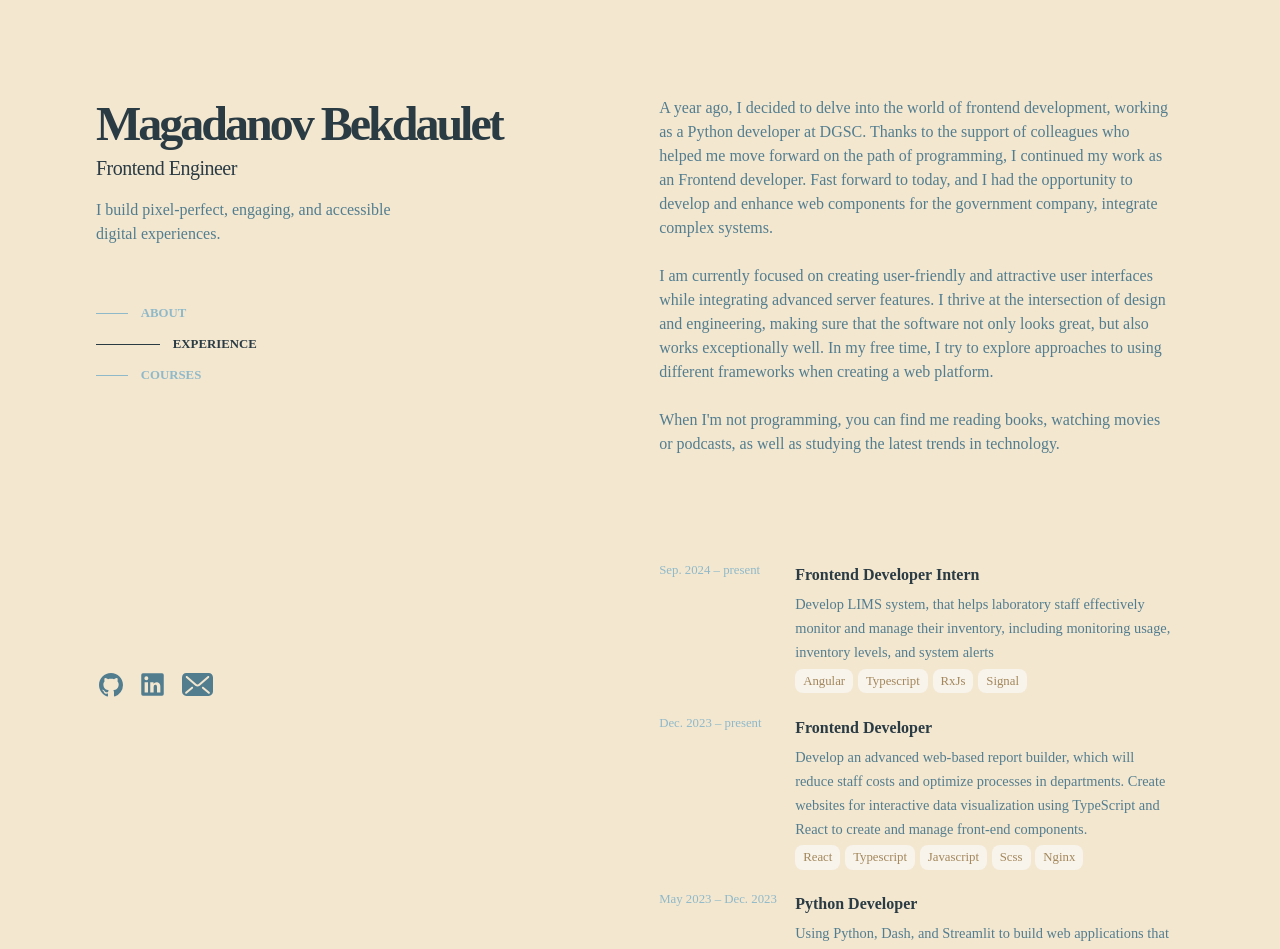
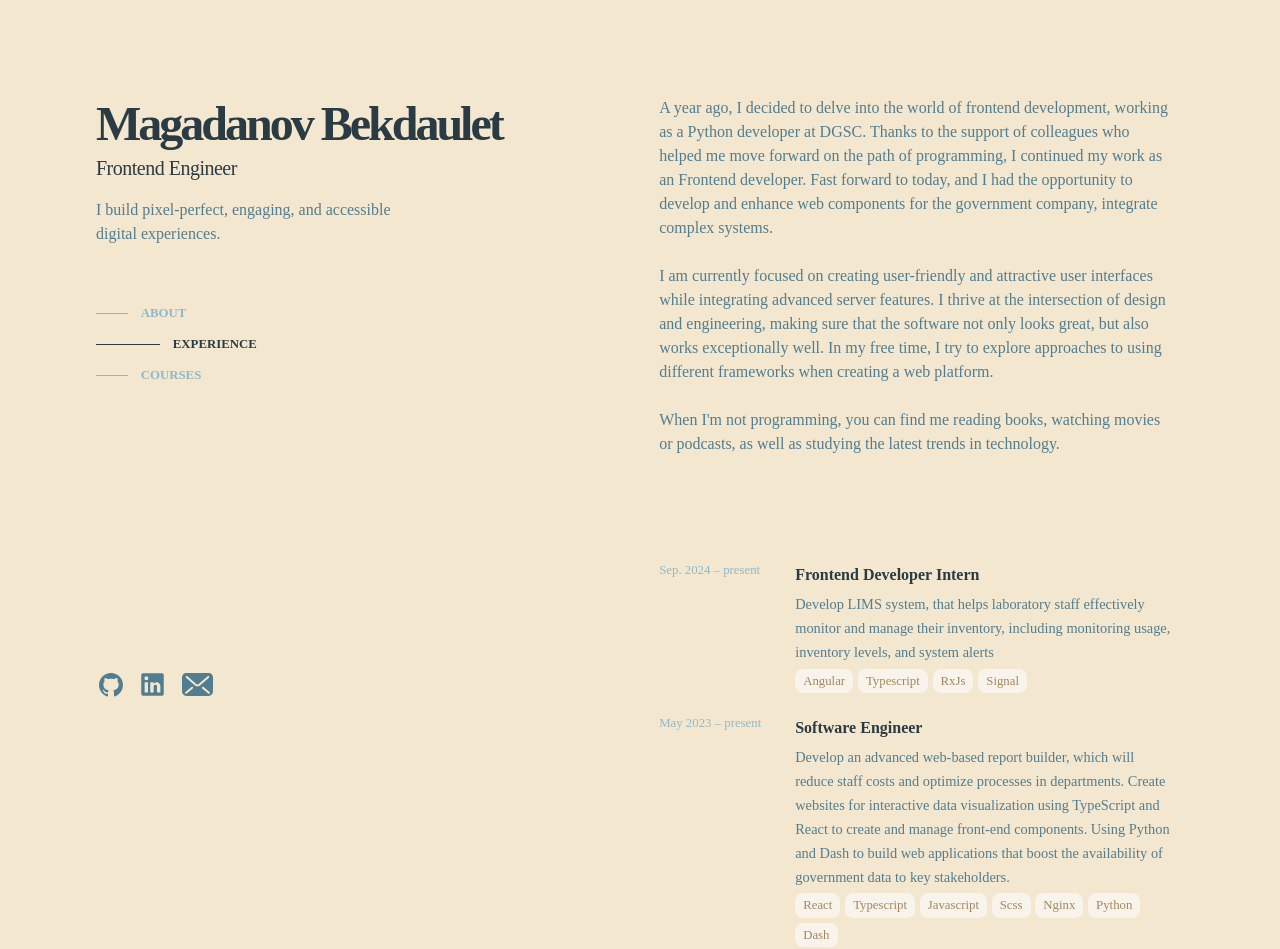
Before and after one commit to Magadanov/cv-web, a React (Create React App) app: page / in a window 1280 px wide. Shown: the top 949 px of the page. Built offline with nearby package versions, Linux system fonts and the light colour scheme.

Commit message:
refactor: change cv 23.11.2024

```diff
--- a/src/components/main/experience/experience.tsx
+++ b/src/components/main/experience/experience.tsx
@@ -11,18 +11,19 @@
         label: "Sep. 2024 – present",
     },
     {
-        title: "Frontend Developer",
+        title: "Software Engineer",
         description:
-            "Develop an advanced web-based report builder, which will reduce staff costs and optimize processes in departments. Create websites for interactive data visualization using TypeScript and React to create and manage front-end components.",
-        badges: ["React", "Typescript", "Javascript", "Scss", "Nginx"],
-        label: "Dec. 2023 – present",
-    },
-    {
-        title: "Python Developer",
-        description:
-            "Using Python, Dash, and Streamlit to build web applications that boost the availability of government data to key stakeholders. Improved the ETL process for the data warehouse, leading to better data quality and easier access.",
-        badges: ["Python", "Dash", "Streamlit", "Plotly", "Selenium", "Pandas"],
-        label: "May 2023 – Dec. 2023",
+            "Develop an advanced web-based report builder, which will reduce staff costs and optimize processes in departments. Create websites for interactive data visualization using TypeScript and React to create and manage front-end components. Using Python and Dash to build web applications that boost the availability of government data to key stakeholders.",
+        badges: [
+            "React",
+            "Typescript",
+            "Javascript",
+            "Scss",
+            "Nginx",
+            "Python",
+            "Dash",
+        ],
+        label: "May 2023 – present",
     },
 ];
 
```
Also changed, not shown: 1 other file (tests, documents, lock files or other folders).
